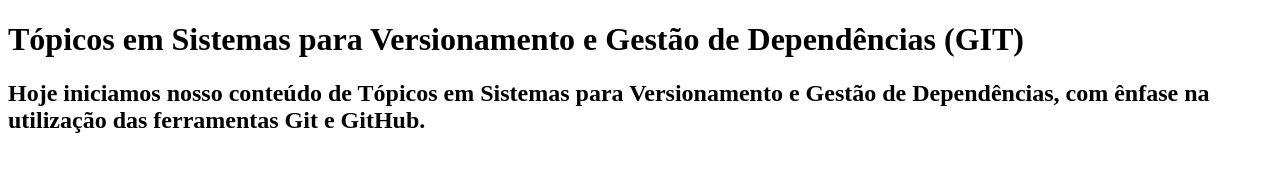
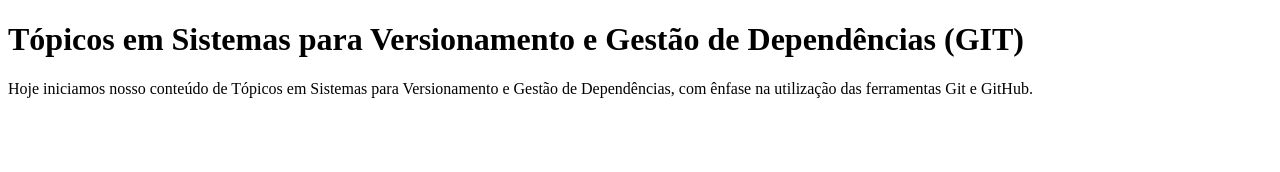
Before and after one commit to ViniciusSalbego/traabalhodupla, a plain HTML site: page index.html in a window 1280 px wide. Drawn offline with Linux system fonts and the light colour scheme.

Commit message:
Update index.html mudando de h2 para paragrafo

```diff
--- a/index.html
+++ b/index.html
@@ -7,6 +7,6 @@
 </head>
 <body>
     <h1>Tópicos em Sistemas para Versionamento e Gestão de Dependências (GIT)</h1>
-    <h2>Hoje iniciamos nosso conteúdo de Tópicos em Sistemas para Versionamento e Gestão de Dependências, com ênfase na utilização das ferramentas Git e GitHub.</h2>
+    <p>Hoje iniciamos nosso conteúdo de Tópicos em Sistemas para Versionamento e Gestão de Dependências, com ênfase na utilização das ferramentas Git e GitHub.</p>
 </body>
 </html>
```
